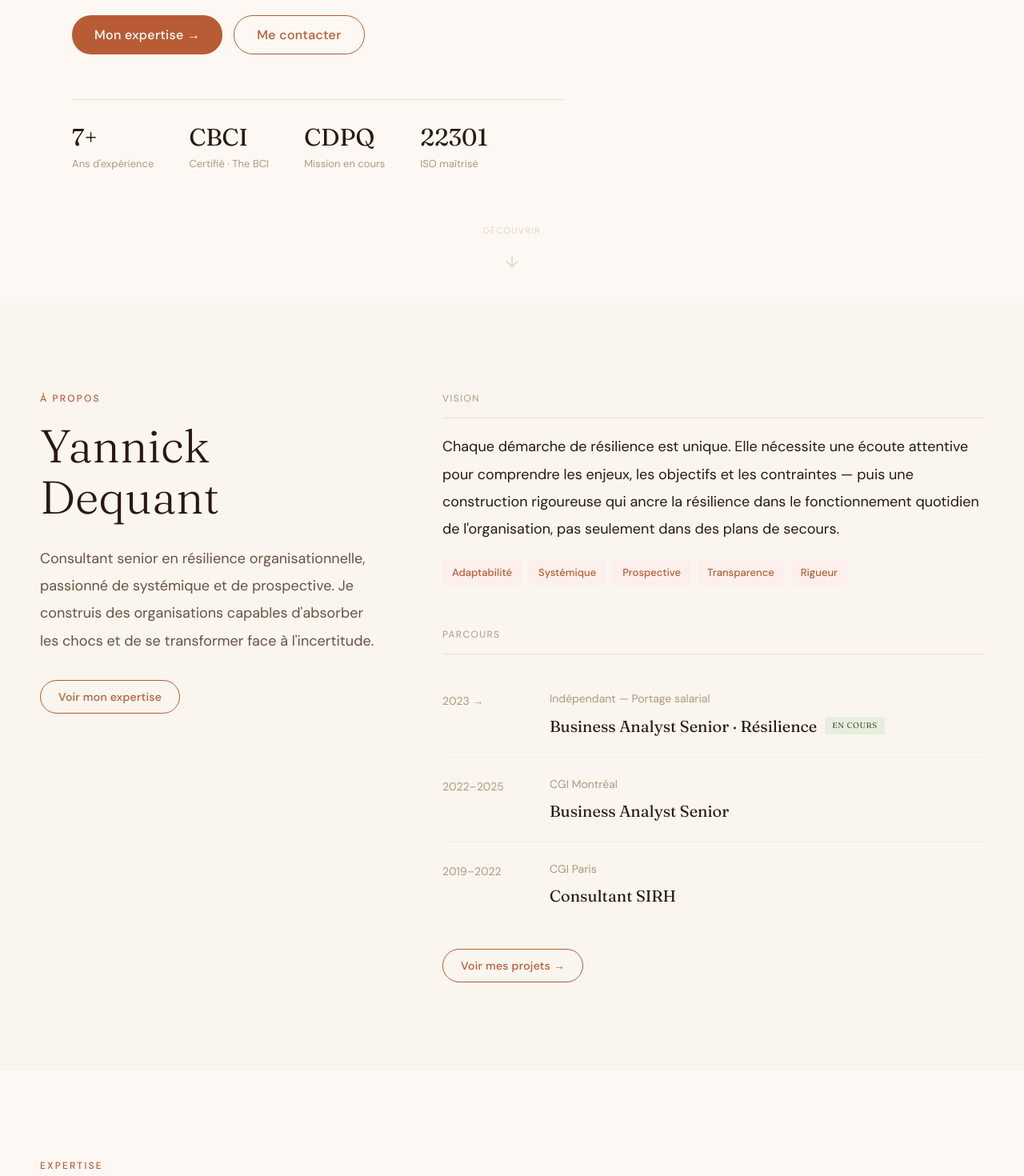
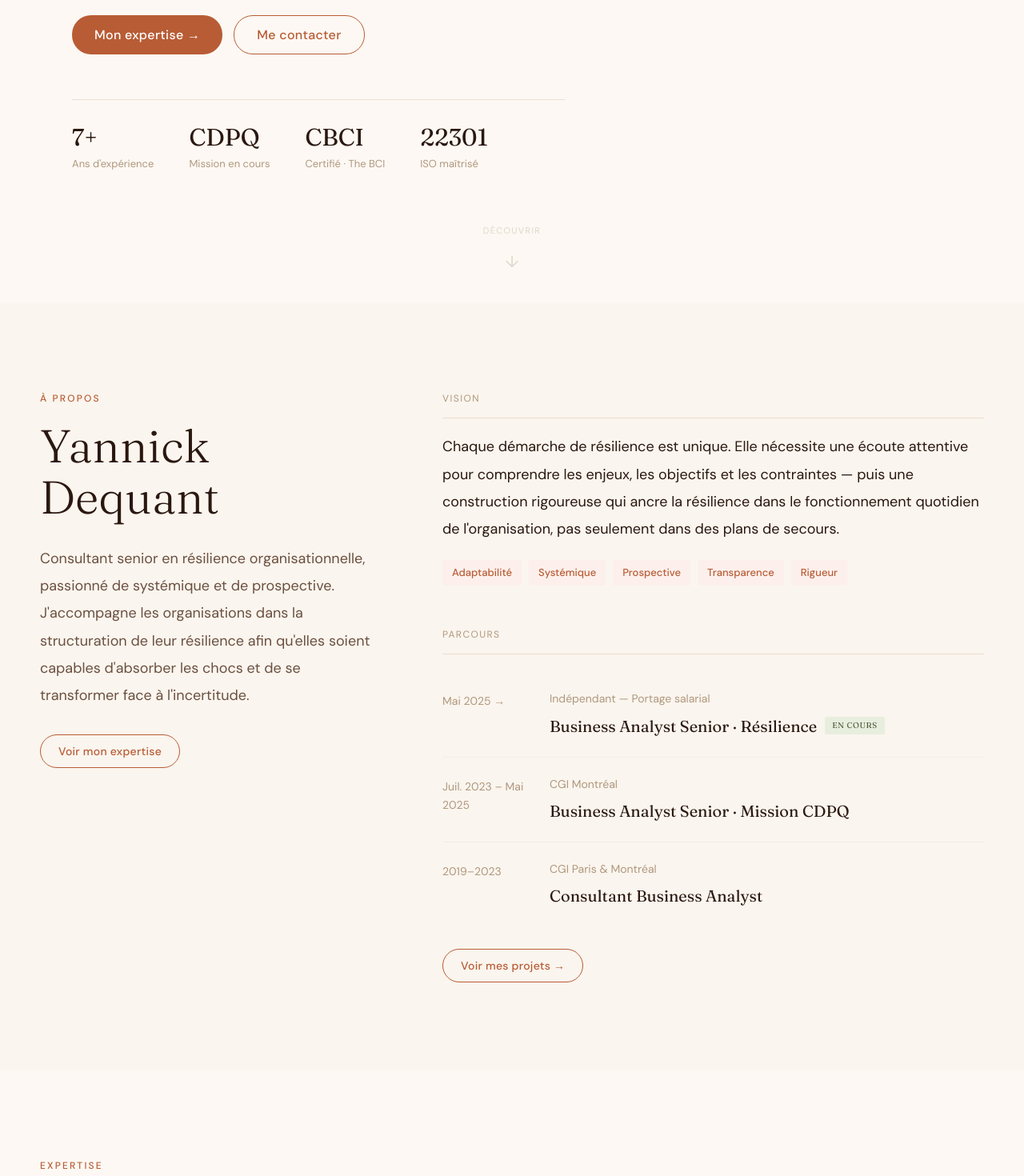
Before and after one commit to YnkDqt/portfolio-ynk, a React (Vite) app: page / in a window 1280 px wide. Shown: the part 720-2190 px from the top of the page at 80% size. Built offline with nearby package versions, Linux system fonts and the light colour scheme.

Commit message:
corrections page accueil - stats, bio, parcours, domaines

```diff
--- a/src/App.jsx
+++ b/src/App.jsx
@@ -349,7 +349,7 @@ function Hero({ setView }) {
               <Btn outline onClick={() => setView("contact")}>Me contacter</Btn>
             </div>
             <div className="au d4" style={{ display:"flex", gap:44, marginTop:56, paddingTop:32, borderTop:"1px solid #ecddd0" }}>
-              {[["7+","Ans d'expérience"],["CBCI","Certifié · The BCI"],["CDPQ","Mission en cours"],["22301","ISO maîtrisé"]].map(([v,l]) => (
+              {[["7+","Ans d'expérience"],["CDPQ","Mission en cours"],["CBCI","Certifié · The BCI"],["22301","ISO maîtrisé"]].map(([v,l]) => (
                 <div key={l}>
                   <div style={{ fontFamily:"'Fraunces',serif", fontSize:30, fontWeight:400, color:"#2a1810", lineHeight:1, marginBottom:7 }}>{v}</div>
                   <div style={{ fontSize:13, color:"#b0987e" }}>{l}</div>
@@ -383,9 +383,9 @@ function Hero({ setView }) {
 
 function SectionAbout({ setView }) {
   const parc = [
-    { period:"2023 →", org:"Indépendant — Portage salarial", role:"Business Analyst Senior · Résilience", cur:true },
-    { period:"2022–2025", org:"CGI Montréal", role:"Business Analyst Senior" },
-    { period:"2019–2022", org:"CGI Paris", role:"Consultant SIRH" },
+    { period:"Mai 2025 →", org:"Indépendant — Portage salarial", role:"Business Analyst Senior · Résilience", cur:true },
+    { period:"Juil. 2023 – Mai 2025", org:"CGI Montréal", role:"Business Analyst Senior · Mission CDPQ" },
+    { period:"2019–2023", org:"CGI Paris & Montréal", role:"Consultant Business Analyst" },
   ];
   return (
     <section style={{ background:"#faf5ee", padding:"110px 40px" }}>
@@ -394,7 +394,7 @@ function SectionAbout({ setView }) {
           <div style={{ position:"sticky", top:90 }}>
             <Ey style={{ marginBottom:18 }}>À propos</Ey>
             <h2 style={{ fontFamily:"'Fraunces',serif", fontSize:"clamp(40px,4.5vw,58px)", fontWeight:300, color:"#2a1810", lineHeight:1.1, marginBottom:28 }}>Yannick<br/>Dequant</h2>
-            <p style={{ fontSize:18, color:"#6b5040", lineHeight:1.9, marginBottom:32 }}>Consultant senior en résilience organisationnelle, passionné de systémique et de prospective. Je construis des organisations capables d'absorber les chocs et de se transformer face à l'incertitude.</p>
+            <p style={{ fontSize:18, color:"#6b5040", lineHeight:1.9, marginBottom:32 }}>Consultant senior en résilience organisationnelle, passionné de systémique et de prospective. J'accompagne les organisations dans la structuration de leur résilience afin qu'elles soient capables d'absorber les chocs et de se transformer face à l'incertitude.</p>
             <Btn outline onClick={() => setView("expertise")} sm>Voir mon expertise</Btn>
           </div>
           <div>
@@ -433,11 +433,11 @@ function SectionAbout({ setView }) {
 function SectionExpertise({ setView }) {
   const d = [
     { icon:"◈", title:"Analyse des risques & dépendances", desc:"Cartographie des dépendances critiques, exposition géopolitique, risques systémiques et tiers." },
+    { icon:"◎", title:"Analyse métier & changement", desc:"Recueil des besoins, cartographie des processus AS-IS/TO-BE, conduite du changement." },
     { icon:"◉", title:"Continuité d'activité", desc:"BIA, plans PCA/BCP, tests et exercices de validation. Approche conforme ISO 22301." },
+    { icon:"△", title:"Formation & gouvernance", desc:"Sensibilisation des équipes, KPIs de maturité, culture de résilience organisationnelle." },
+    { icon:"◆", title:"Intégration des systèmes", desc:"Déploiement ServiceNow BCM, SIRH, ERP, RPA. Paramétrage, intégration et formation." },
     { icon:"◇", title:"IA & Résilience", desc:"Veille informationnelle, détection d'anomalies, simulation de scénarios de crise assistée par IA." },
-    { icon:"△", title:"Formation & gouvernance", desc:"Sensibilisation des équipes, KPIs de maturité, culture de résilience organisationnelle." },
-    { icon:"◎", title:"Analyse métier & changement", desc:"Recueil des besoins, cartographie des processus AS-IS/TO-BE, conduite du changement." },
-    { icon:"◆", title:"Intégration des systèmes", desc:"Déploiement ServiceNow BCM, SIRH, ERP, RPA. Paramétrage, intégration et formation." },
   ];
   return (
     <section style={{ background:"#fdf8f3", padding:"110px 40px" }}>
```
